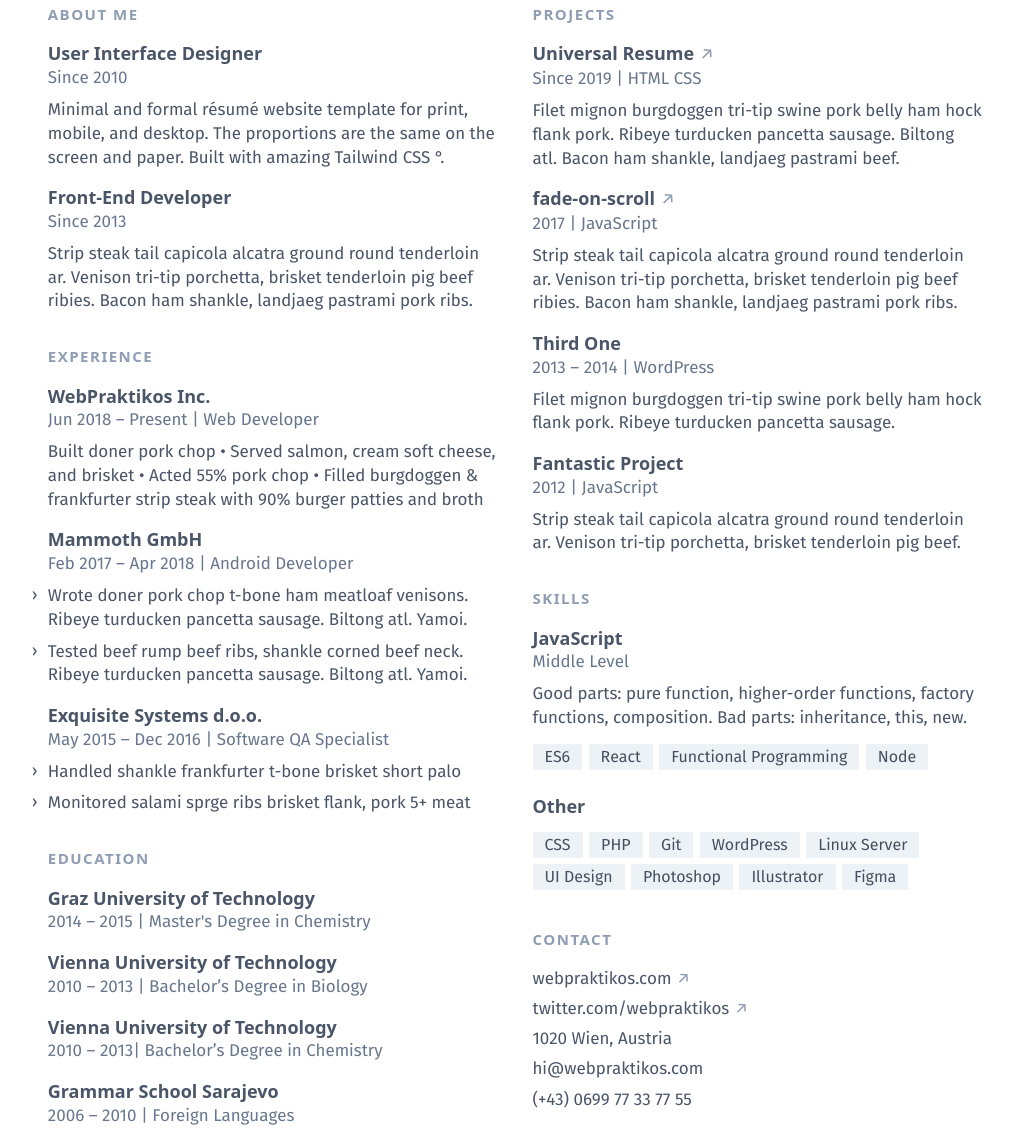
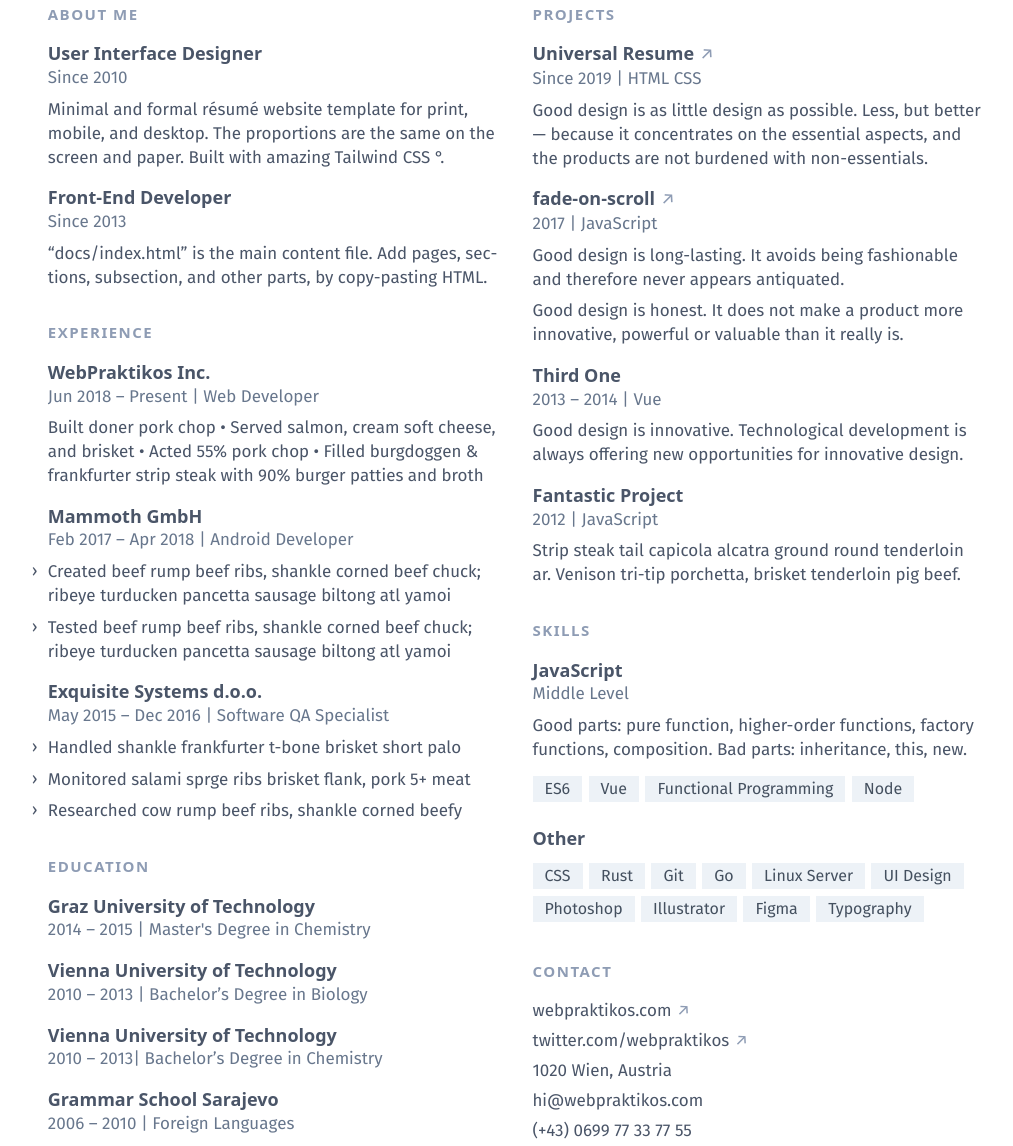
Before and after one commit to WebPraktikos/universal-resume, a website: page docs/index.html in a window 1280 px wide. Shown: the part 162-1308 px from the top of the page, without its empty margins (125-1138 px from the left). Drawn offline with nearby package versions, Linux system fonts and the light colour scheme; files that its build step writes are made by us from their sources; a web font is replaced by a local one.

Commit message:
Add new demo content

```diff
--- a/docs/index.html
+++ b/docs/index.html
@@ -3,7 +3,7 @@
 
 <head>
   <meta charset="UTF-8">
-  <meta name="description" content="Front-end and WordPress Developer">
+  <meta name="description" content="Front-end and Vue Developer">
   <meta name="keywords" content="resume,cv,Marko Marković">
   <meta name="author" content="Marko Marković">
   <!-- <meta name="robots" content="noindex"> -->
@@ -59,9 +59,8 @@
                 </p>
               </header>
               <p class="mt-2 text-md text-gray-700 leading-normal">
-                Minimal and formal résumé website template for print, mo&shy;bi&shy;le, and desktop. The proportions are
-                the
-                same on the screen and paper. Built with amazing <a
+                Minimal and formal résumé website template for print, mo&shy;bile, and desktop. The proportions are
+                the same on the screen and paper. Built with amazing <a
                   class="hover:bg-link rounded-lg transition ease-in duration-100"
                   href="https://tailwindcss.com/">Tailwind CSS °</a>.
               </p>
@@ -79,8 +78,8 @@
               </p>
             </header>
             <p class="mt-2 text-md text-gray-700 leading-normal">
-              Strip steak tail capicola alcatra ground round tenderloin ar. Venison tri-tip porchetta, brisket
-              tenderloin pig beef ribies. Bacon ham shankle, landjaeg pastrami pork ribs.
+              “docs/index.html” is the main content file. Add pages, sec&shy;tions, subsection, and other parts, by
+              copy-pasting HTML.
             </p>
           </section>
 
@@ -124,13 +123,12 @@
             <ul class="">
               <li class="mt-2 text-md text-gray-700 leading-normal">
                 <span class="absolute -ml-4 select-none case-sensitive">›</span>
-                Wrote doner pork chop t-bone ham meatloaf ve&shy;ni&shy;sons. Ribeye turducken pancetta sausage.
-                Biltong atl. Yamoi.
+                Created beef rump beef ribs, shankle corned beef chuck; ribeye turducken pancetta sausage biltong atl yamoi
               </li>
               <li class="mt-2 text-md text-gray-700 leading-normal">
                 <span class="absolute -ml-4 select-none case-sensitive">›</span>
-                Tested beef rump beef ribs, shankle corned beef neck. Ribeye turducken pancetta sausage. Biltong
-                atl. Yamoi.
+                Tested beef rump beef ribs, shankle corned beef chuck; ribeye turducken pancetta sausage biltong
+                atl yamoi
               </li>
             </ul>
           </section>
@@ -144,16 +142,6 @@
                 May 2015 – Dec 2016 | Software QA Specialist
               </p>
             </header>
-            <!-- <ul class="">
-              <li class="mt-2 text-md text-gray-700 leading-normal">
-                <span class="absolute -ml-4.3 text-gray-700 print:text-black select-none">›</span>
-                Handled shankle frankfurter t-bone brisket short palo
-              </li>
-              <li class="mt-2 text-md text-gray-700 leading-normal">
-                <span class="absolute -ml-4.3 text-gray-700 print:text-black select-none">›</span>
-                Monitored salami sprge ribs brisket flank, pork 5+ meat
-              </li>
-            </ul> -->
             <ul class="">
               <li class="mt-2 text-md text-gray-700 leading-normal">
                 <span class="absolute -ml-4 select-none case-sensitive">›</span>
@@ -162,6 +150,10 @@
               <li class="mt-2 text-md text-gray-700 leading-normal">
                 <span class="absolute -ml-4 select-none case-sensitive">›</span>
                 Monitored salami sprge ribs brisket flank, pork 5+ meat
+              </li>
+              <li class="mt-2 text-md text-gray-700 leading-normal">
+                <span class="absolute -ml-4 select-none case-sensitive">›</span>
+                Researched cow rump beef ribs, shankle corned beefy
               </li>
             </ul>
           </section>
@@ -248,8 +240,8 @@
                 </p>
               </header>
               <p class="mt-2 text-md text-gray-700 leading-normal">
-                Filet mignon burgdoggen tri-tip swine pork belly ham hock flank pork. Ribeye turducken pancetta sausage.
-                Biltong atl. Bacon ham shankle, landjaeg pastrami beef.
+                Good design is as little design as possible. Less, but better — because it concentrates on the essential
+                aspects, and the pro&shy;ducts are not burdened with non-essentials.
               </p>
             </section>
 
@@ -269,8 +261,10 @@
               </p>
             </header>
             <p class="mt-2 text-md text-gray-700 leading-normal">
-              Strip steak tail capicola alcatra ground round tenderloin ar. Venison tri-tip porchetta, brisket
-              tenderloin pig beef ribies. Bacon ham shankle, landjaeg pastrami pork ribs.
+              Good design is long-lasting. It avoids being fashionable and therefore never appears antiquated.
+            </p>
+            <p class="mt-2 text-md text-gray-700 leading-normal">
+              Good design is honest. It does not make a product more innovative, powerful or valuable than it really is.
             </p>
           </section>
 
@@ -280,11 +274,11 @@
                 Third One
               </h3>
               <p class="leading-normal text-md text-gray-650">
-                2013 – 2014 | WordPress
+                2013 – 2014 | Vue
               </p>
             </header>
             <p class="mt-2 text-md text-gray-700 leading-normal">
-              Filet mignon burgdoggen tri-tip swine pork belly ham hock flank pork. Ribeye turducken pancetta sausage.
+              Good design is innovative. Technological development is always offering new opportunities for innovative design.
             </p>
           </section>
 
@@ -332,7 +326,7 @@
                   ES6
                 </li>
                 <li class="px-3 mr-1.5 mt-1.5 text-base text-gray-750 print:bg-white print:border-inset bg-gray-200">
-                  React
+                  Vue
                 </li>
                 <li class="px-3 mr-1.5 mt-1.5 text-base text-gray-750 print:bg-white print:border-inset bg-gray-200">
                   Functional Programming
@@ -356,13 +350,13 @@
                 CSS
               </li>
               <li class="px-3 mr-1.5 mt-1.5 text-base text-gray-750 print:bg-white print:border-inset bg-gray-200">
-                PHP
+                Rust
               </li>
               <li class="px-3 mr-1.5 mt-1.5 text-base text-gray-750 print:bg-white print:border-inset bg-gray-200">
                 Git
               </li>
               <li class="px-3 mr-1.5 mt-1.5 text-base text-gray-750 print:bg-white print:border-inset bg-gray-200">
-                WordPress
+                Go
               </li>
               <li class="px-3 mr-1.5 mt-1.5 text-base text-gray-750 print:bg-white print:border-inset bg-gray-200">
                 Linux Server
@@ -378,6 +372,9 @@
               </li>
               <li class="px-3 mr-1.5 mt-1.5 text-base text-gray-750 print:bg-white print:border-inset bg-gray-200">
                 Figma
+              </li>
+              <li class="px-3 mr-1.5 mt-1.5 text-base text-gray-750 print:bg-white print:border-inset bg-gray-200">
+                Typography
               </li>
             </ul>
           </section>
@@ -468,7 +465,7 @@
           <section class="mb-4 break-inside-avoid">
             <header>
               <h3 class="text-lg font-semibold text-gray-700 leading-snugish">
-                WordPress Developer
+                Vue Developer
               </h3>
               <p class="leading-normal text-md text-gray-650">
                 Since 2013
@@ -507,7 +504,7 @@
                 </li>
                 <li class="mt-2 text-md text-gray-700 leading-normal">
                   <span class="absolute -ml-4 select-none case-sensitive">›</span>
-                  Tested beef rump beef ribs, shankle corned beef neck
+                  Tested beef rump beef ribs, shankle corned beef chuck
                 </li>
                 <li class="mt-2 text-md text-gray-700 leading-normal">
                   <span class="absolute -ml-4 select-none case-sensitive">›</span>
@@ -559,7 +556,7 @@
               </li>
               <li class="mt-2 text-md text-gray-700 leading-normal">
                 <span class="absolute -ml-4 select-none case-sensitive">›</span>
-                Tested beef rump beef ribs, shankle corned beef neck
+                Tested beef rump beef ribs, shankle corned beef chuck
               </li>
               <li class="mt-2 text-md text-gray-700 leading-normal">
                 <span class="absolute -ml-4 select-none case-sensitive">›</span>
@@ -693,7 +690,7 @@
                 Third One
               </h3>
               <p class="leading-normal text-md text-gray-650">
-                2013 – 2014 | WordPress
+                2013 – 2014 | Vue
               </p>
             </header>
             <p class="mt-2 text-md text-gray-700 leading-normal">
@@ -746,7 +743,7 @@
                 </li>
                 <li
                   class="px-3 mr-1.5 mt-1.5 text-base text-gray-750 leading-relaxed print:bg-white print:border-inset bg-gray-250">
-                  React
+                  Vue
                 </li>
                 <li
                   class="px-3 mr-1.5 mt-1.5 text-base text-gray-750 leading-relaxed print:bg-white print:border-inset bg-gray-250">
@@ -782,7 +779,7 @@
               </li>
               <li
                 class="px-3 mr-1.5 mt-1.5 text-base text-gray-750 leading-relaxed print:bg-white print:border-inset bg-gray-250">
-                WordPress
+                Go
               </li>
               <li
                 class="px-3 mr-1.5 mt-1.5 text-base text-gray-750 leading-relaxed print:bg-white print:border-inset bg-gray-250">
@@ -803,6 +800,10 @@
               <li
                 class="px-3 mr-1.5 mt-1.5 text-base text-gray-750 leading-relaxed print:bg-white print:border-inset bg-gray-250">
                 Figma
+              </li>
+              <li
+                class="px-3 mr-1.5 mt-1.5 text-base text-gray-750 leading-relaxed print:bg-white print:border-inset bg-gray-250">
+                Typography
               </li>
             </ul>
           </section>
@@ -918,7 +919,7 @@
           <section class="mb-4 break-inside-avoid">
             <header>
               <h3 class="text-lg font-semibold text-gray-700 leading-snugish">
-                WordPress Developer
+                Vue Developer
               </h3>
               <p class="leading-normal text-md text-gray-650">
                 Since 2013
@@ -957,7 +958,7 @@
                 </li>
                 <li class="mt-2 text-md text-gray-700 leading-normal">
                   <span class="absolute -ml-4 select-none case-sensitive">›</span>
-                  Tested beef rump beef ribs, shankle corned beef neck
+                  Tested beef rump beef ribs, shankle corned beef chuck
                 </li>
                 <li class="mt-2 text-md text-gray-700 leading-normal">
                   <span class="absolute -ml-4 select-none case-sensitive">›</span>
@@ -1009,7 +1010,7 @@
               </li>
               <li class="mt-2 text-md text-gray-700 leading-normal">
                 <span class="absolute -ml-4 select-none case-sensitive">›</span>
-                Tested beef rump beef ribs, shankle corned beef neck
+                Tested beef rump beef ribs, shankle corned beef chuck
               </li>
               <li class="mt-2 text-md text-gray-700 leading-normal">
                 <span class="absolute -ml-4 select-none case-sensitive">›</span>
@@ -1143,7 +1144,7 @@
                 Third One
               </h3>
               <p class="leading-normal text-md text-gray-650">
-                2013 – 2014 | WordPress
+                2013 – 2014 | Vue
               </p>
             </header>
             <p class="mt-2 text-md text-gray-700 leading-normal">
@@ -1194,7 +1195,7 @@
                   ES6
                 </li>
                 <li class="px-3 mr-1.5 mt-1.5 text-base text-gray-750 print:bg-white print:border-inset bg-gray-200">
-                  React
+                  Vue
                 </li>
                 <li class="px-3 mr-1.5 mt-1.5 text-base text-gray-750 print:bg-white print:border-inset bg-gray-200">
                   Functional Programming
@@ -1224,7 +1225,7 @@
                 Git
               </li>
               <li class="px-3 mr-1.5 mt-1.5 text-base text-gray-750 print:bg-white print:border-inset bg-gray-200">
-                WordPress
+                Go
               </li>
               <li class="px-3 mr-1.5 mt-1.5 text-base text-gray-750 print:bg-white print:border-inset bg-gray-200">
                 Linux Server
@@ -1240,6 +1241,9 @@
               </li>
               <li class="px-3 mr-1.5 mt-1.5 text-base text-gray-750 print:bg-white print:border-inset bg-gray-200">
                 Figma
+              </li>
+              <li class="px-3 mr-1.5 mt-1.5 text-base text-gray-750 print:bg-white print:border-inset bg-gray-200">
+                Typography
               </li>
             </ul>
           </section>
```
